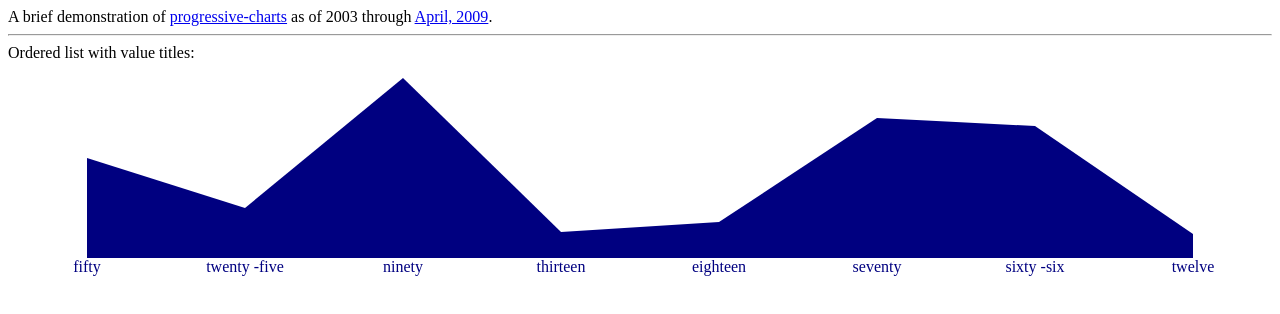
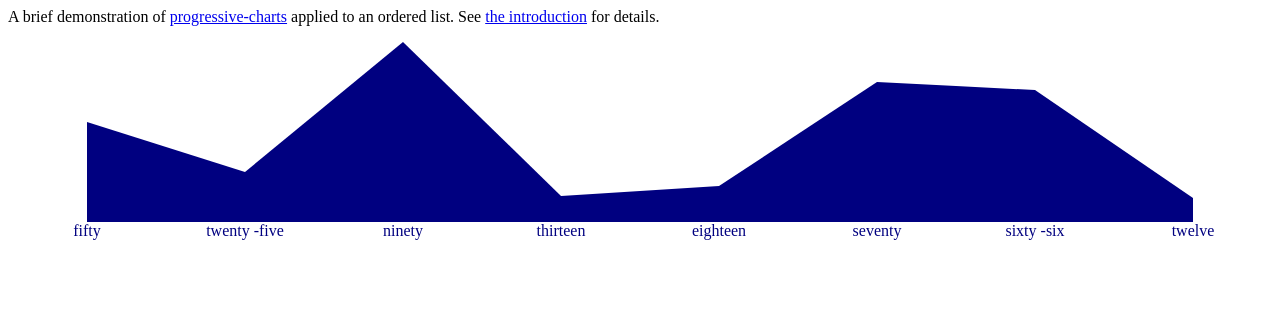
Before and after one commit to gerwitz/progressive-charts, a plain HTML site: page index.html in a window 1280 px wide. Drawn offline with Linux system fonts and the light colour scheme.

Commit message:
This will do for now

```diff
--- a/index.html
+++ b/index.html
@@ -4,11 +4,7 @@
 </head>
 <body>
 
-A brief demonstration of <a href="http://github.com/gerwitz/progressive-charts/">progressive-charts</a> as of 2003 through <a href="http://hans.gerwitz.com/2009/04/12/progressive-charts.html">April, 2009</a>.
-
-<hr/>
-
-Ordered list with value titles:
+A brief demonstration of <a href="http://github.com/gerwitz/progressive-charts/">progressive-charts</a> applied to an ordered list.  See <a href="http://hans.gerwitz.com/2009/04/12/progressive-charts.html">the introduction</a> for details.
 
 <ol class="chart" style="color:navy;">
     <li title="50">fifty</li>
```
